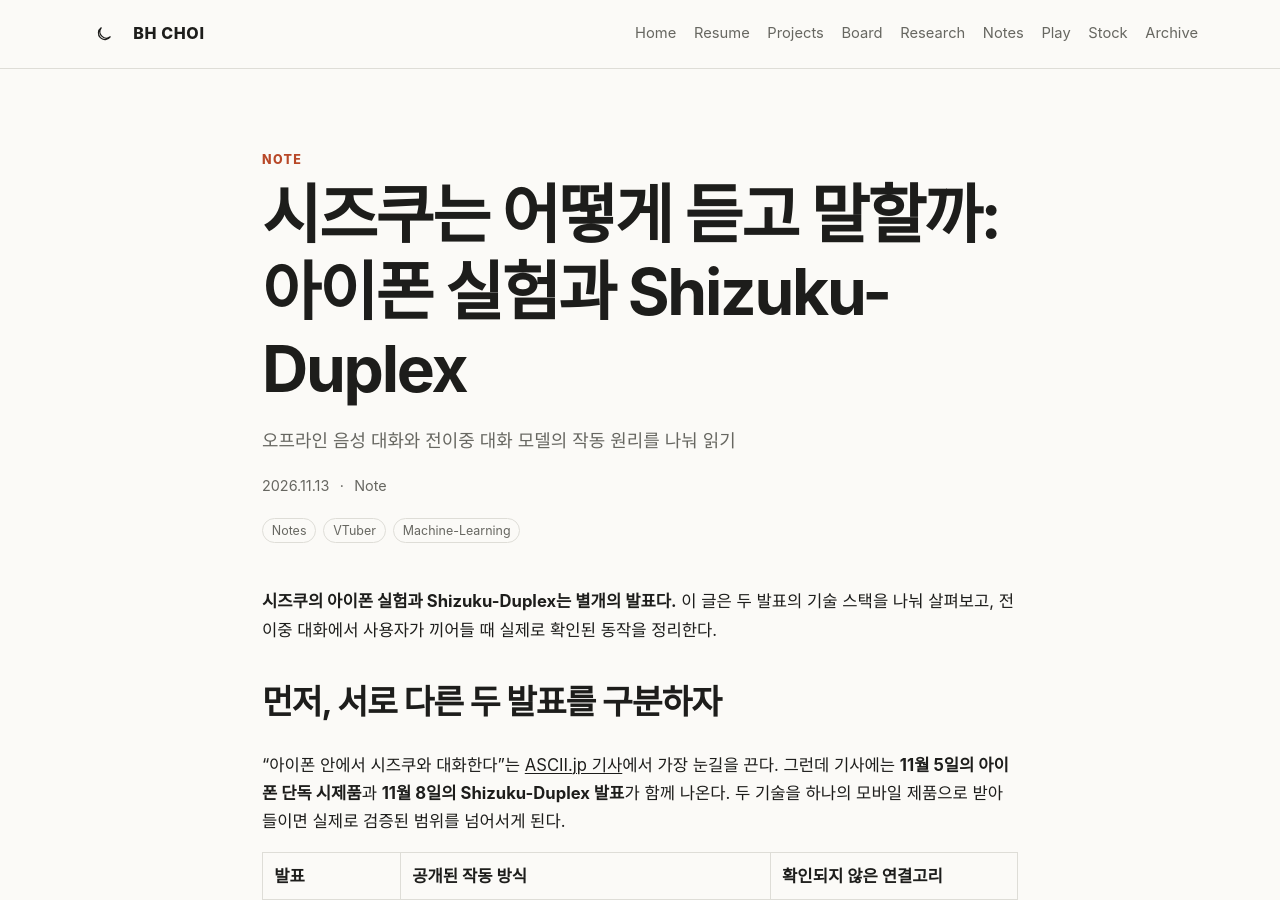
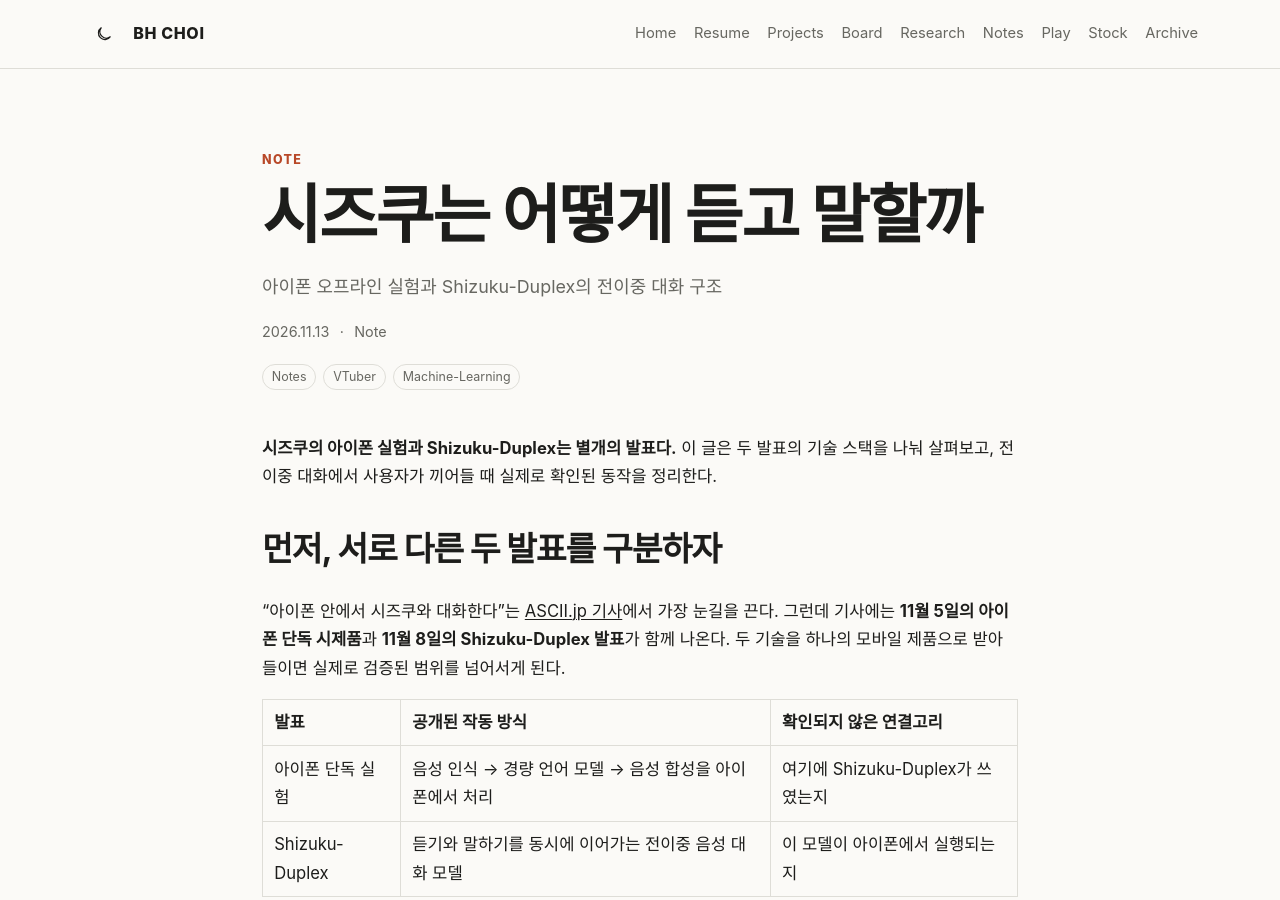
Before and after one commit to cbh456746/cbh456746.github.io, a Jekyll site: the page built from _notes/shizuku-iphone-duplex-review.md, in a window 1280 px wide and 900 px high. Built offline with Jekyll 4.4.1, drawn with Linux system fonts in a browser that asks for light colours; comment, search, counter and statistics services are not loaded.

Commit message:
Shorten Shizuku note heading for readability

```diff
--- a/_notes/shizuku-iphone-duplex-review.md
+++ b/_notes/shizuku-iphone-duplex-review.md
@@ -1,7 +1,7 @@
 ---
 layout: note
-title: "시즈쿠는 어떻게 듣고 말할까: 아이폰 실험과 Shizuku-Duplex"
-subtitle: "오프라인 음성 대화와 전이중 대화 모델의 작동 원리를 나눠 읽기"
+title: "시즈쿠는 어떻게 듣고 말할까"
+subtitle: "아이폰 오프라인 실험과 Shizuku-Duplex의 전이중 대화 구조"
 date: 2026-11-13 21:00:00 +0900
 author: "BH CHOI"
 catalog: true
```
